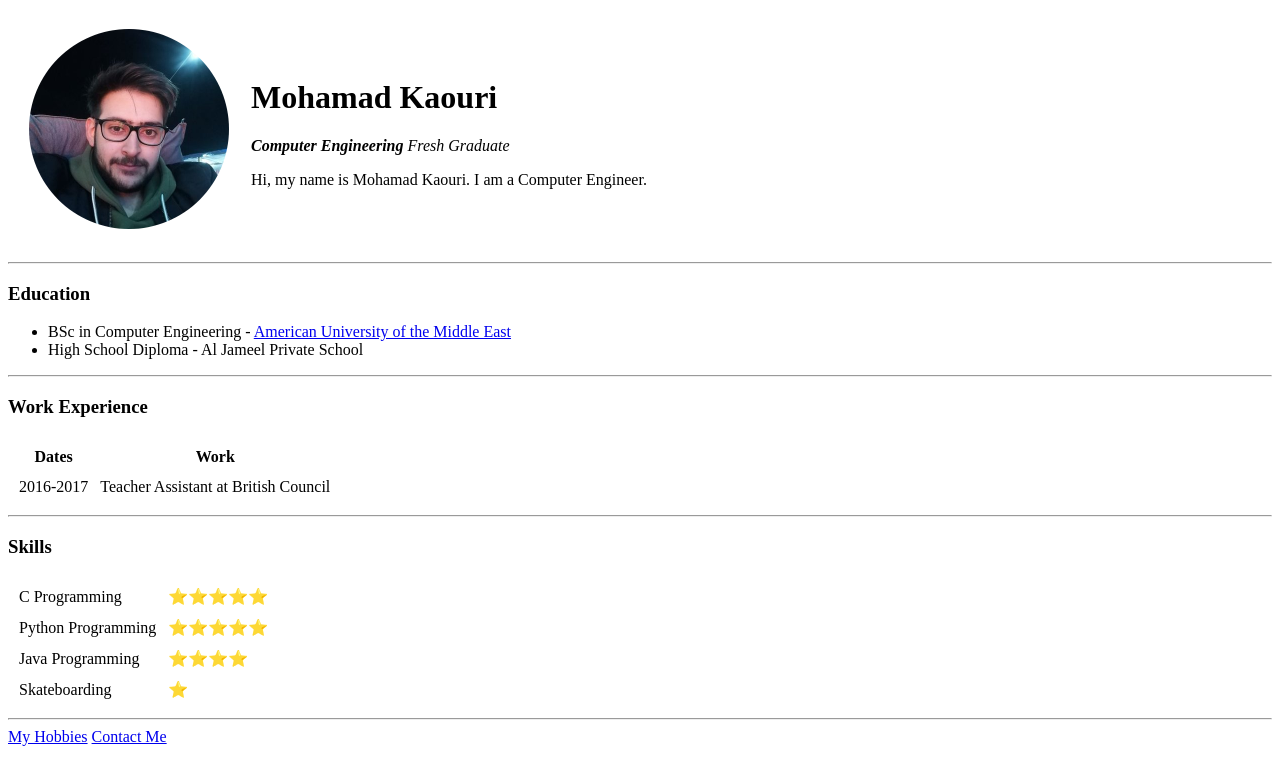
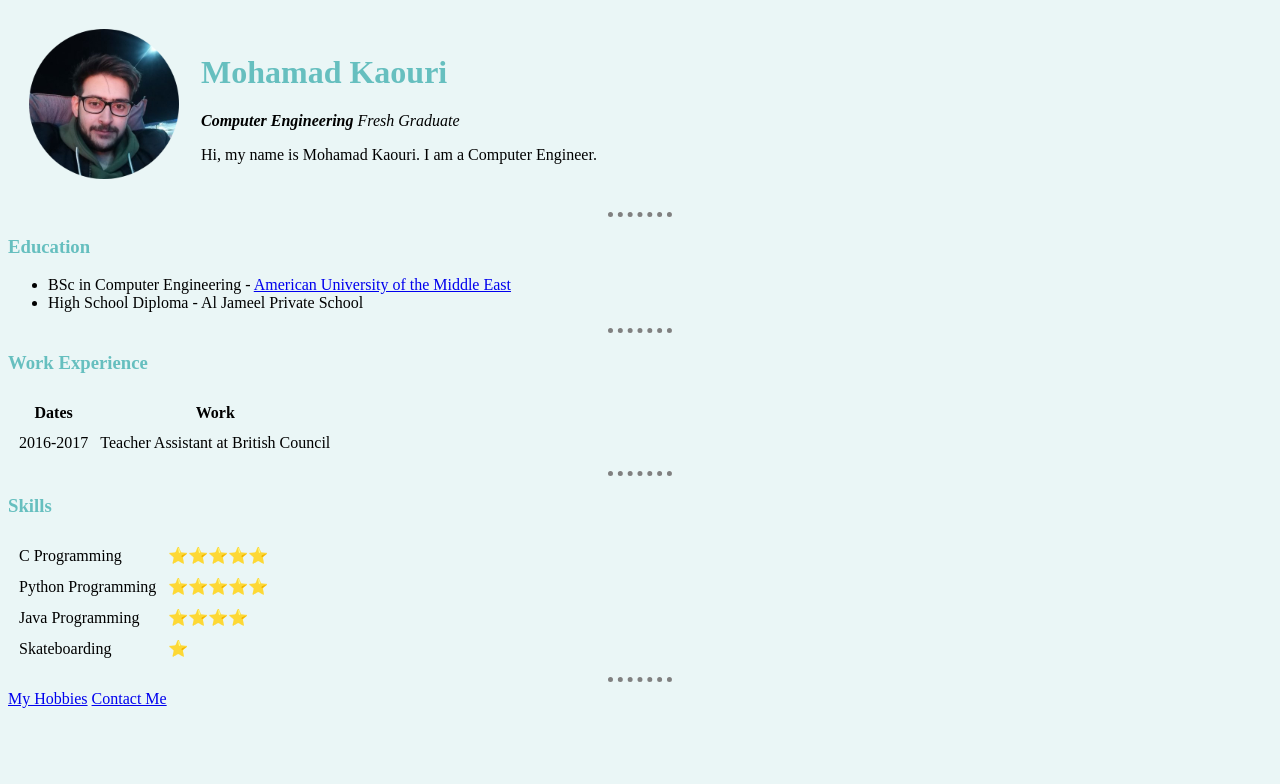
Before and after one commit to kaourii/cv, a plain HTML site: page index.html in a window 1280 px wide. Drawn offline with Linux system fonts and the light colour scheme.

Commit message:
Update 2

```diff
--- /dev/null
+++ b/css/styles.css
@@ -0,0 +1,26 @@
+
+  body {
+    background-color: #eaf6f6;
+  }
+
+  h1 {
+    color: #66bfbf;
+  }
+
+  h3 {
+    color: #66bfbf;
+  }
+
+  hr {
+    border-style: none;
+    border-top-style: dotted;
+    border-color: grey;
+    border-width: 5px;
+    height: 0;
+    width: 5%;
+  }
+
+  img {
+    width: 150px;
+    height: 150px;
+  }
--- a/index.html
+++ b/index.html
@@ -4,12 +4,16 @@
 <head>
   <meta charset="utf-8">
   <title>Mohammed's Personal Site</title>
+  <link rel="stylesheet" href="css/styles.css">
+
+
+
 </head>
 
 <body>
   <table cellspacing="20">
     <tr>
-      <td><img width=200 height=200 src="mohamad.png" alt="mohamad profile picture"></td>
+      <td><img src="images/mohamad.png" alt="mohamad profile picture"></td>
       <td>
         <h1>Mohamad Kaouri</h1>
         <p><em><strong>Computer Engineering</strong> Fresh Graduate</em></p>
@@ -64,7 +68,7 @@
 
   <hr>
   <a href="hobbies.html">My Hobbies</a>
-  <a href="contactme.html">Contact Me</a>
+  <a href="contact-me.html">Contact Me</a>
 </body>
 
 </html>
```
Also changed, not shown: contact-me.html (added, +33 -0 lines), hobbies.html (+1 -0 lines), images/mohamad.png (added).
